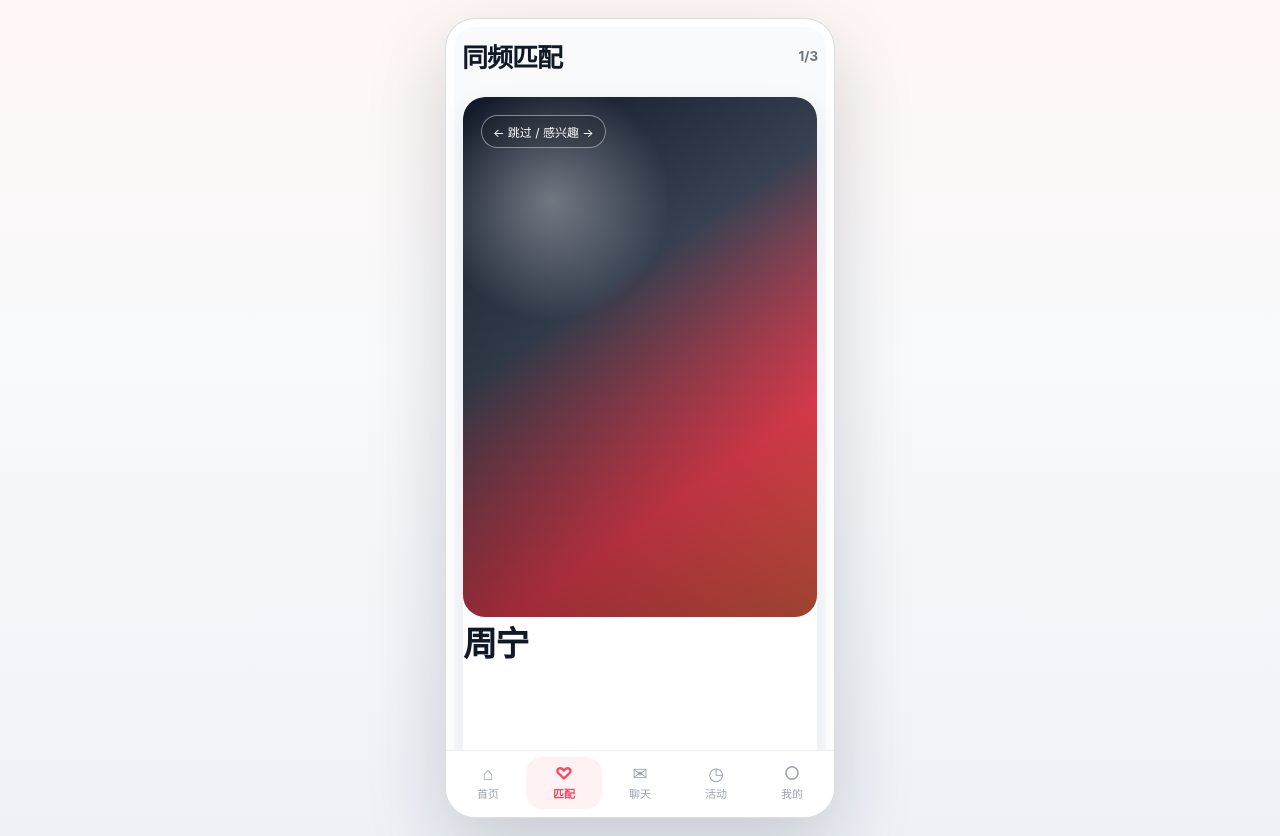
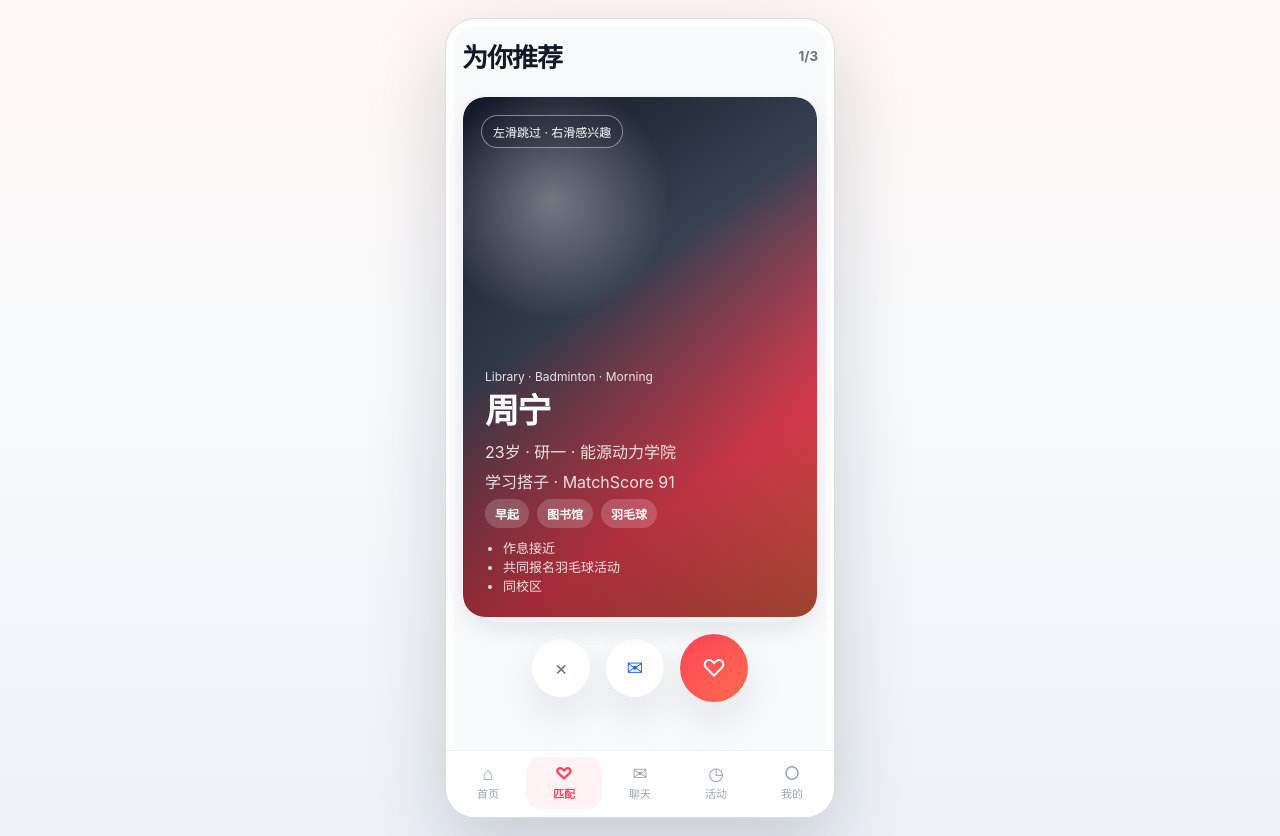
Before and after one commit to js9cpp57y4-jpg/friend-app, a React (Vite) app: page /match in a window 1280 px wide. Built offline with nearby package versions, Linux system fonts and the light colour scheme.

Commit message:
style: premium swipe match card experience

```diff
--- a/src/pages/MatchPage.tsx
+++ b/src/pages/MatchPage.tsx
@@ -9,35 +9,41 @@ export function MatchPage() {
 
   const onSwipe = (dir: 'left' | 'right') => {
     setAnim(dir);
-    if (dir === 'right' && Math.random() > 0.52) {
+    if (dir === 'right' && Math.random() > 0.45) {
       setMatchToast(true);
-      setTimeout(() => setMatchToast(false), 1300);
+      setTimeout(() => setMatchToast(false), 1700);
     }
     setTimeout(() => {
       setIndex((prev) => (prev + 1) % matchCards.length);
       setAnim('');
-    }, 260);
+    }, 280);
   };
 
   return (
     <section>
-      <header className="feed-header"><h1>同频匹配</h1><small>{index + 1}/{matchCards.length}</small></header>
-      <div className="card-stack"><div className="swipe-card shadow" /><article className={`swipe-card live ${anim}`}>
-        <div className="swipe-photo">{card.visual}<span className="swipe-hint">← 跳过 / 感兴趣 →</span></div>
+      <header className="feed-header"><h1>为你推荐</h1><small>{index + 1}/{matchCards.length}</small></header>
+      <div className="card-stack">
+        <div className="swipe-card shadow" />
+        <article className={`swipe-card live ${anim}`}>
+          <div className="swipe-photo">
+            <span className="swipe-hint">左滑跳过 · 右滑感兴趣</span>
             <div className="overlay">
+              <div className="cover-subtitle">{card.coverSubtitle}</div>
               <h3>{card.name}</h3>
               <p>{card.ageGrade} · {card.college}</p>
-          <p>关系意图：{card.intent} · MatchScore {card.score}</p>
+              <p>{card.intent} · MatchScore {card.score}</p>
               <div className="tags">{card.tags.map((t) => <span key={t}>{t}</span>)}</div>
               <ul>{card.reasons.map((r) => <li key={r}>{r}</li>)}</ul>
             </div>
-      </article></div>
+          </div>
+        </article>
+      </div>
       <div className="actions">
-        <button onClick={() => onSwipe('left')}>跳过</button>
-        <button>打招呼</button>
-        <button className="cta" onClick={() => onSwipe('right')}>感兴趣</button>
+        <button className="round-action" onClick={() => onSwipe('left')}>×</button>
+        <button className="round-action blue">✉</button>
+        <button className="round-action primary" onClick={() => onSwipe('right')}>♡</button>
       </div>
-      {matchToast && <div className="match-toast">匹配成功</div>}
+      {matchToast && <div className="match-toast"><strong>匹配成功</strong><span>你们可以开始聊天了</span></div>}
     </section>
   );
 }
```
Lines whose indentation alone changed are shown as unchanged.
